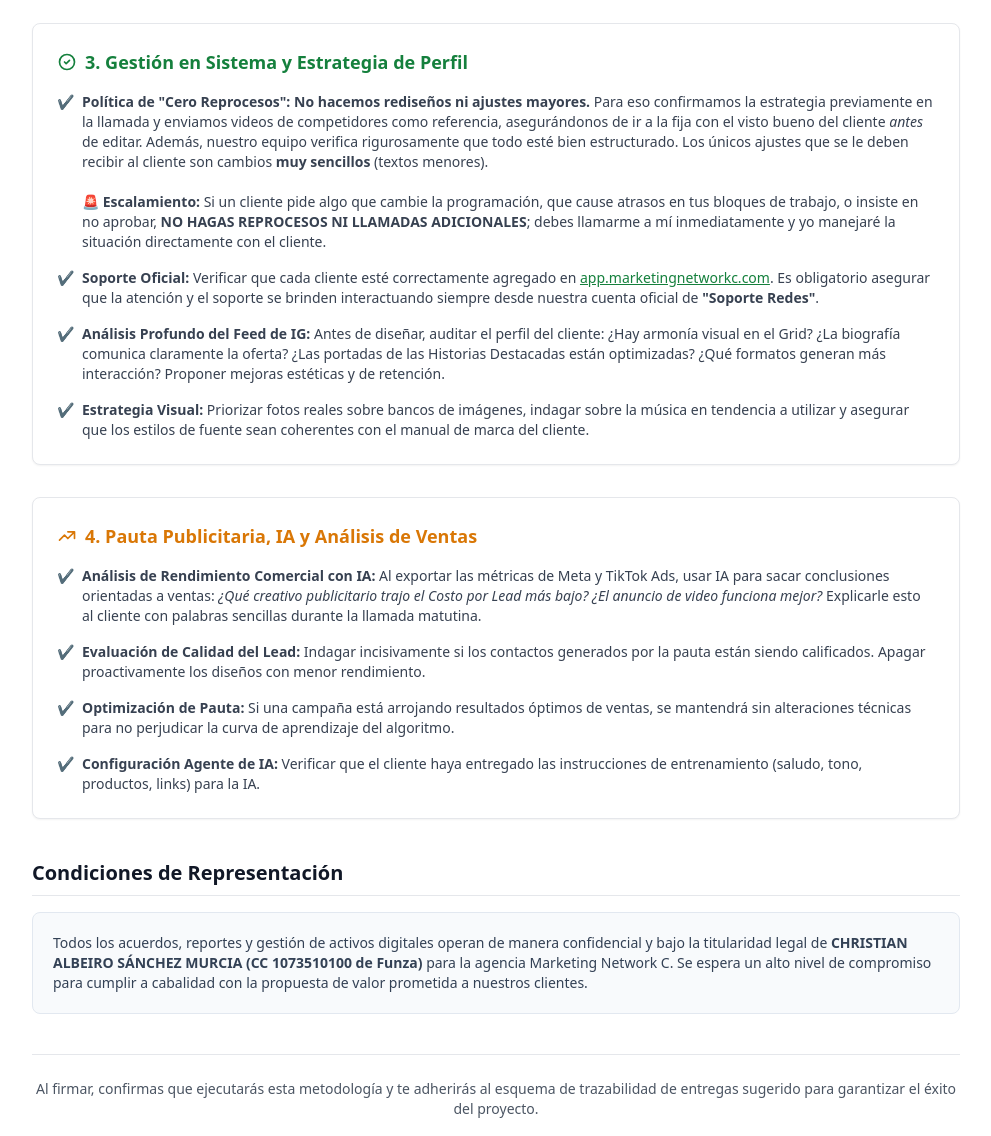
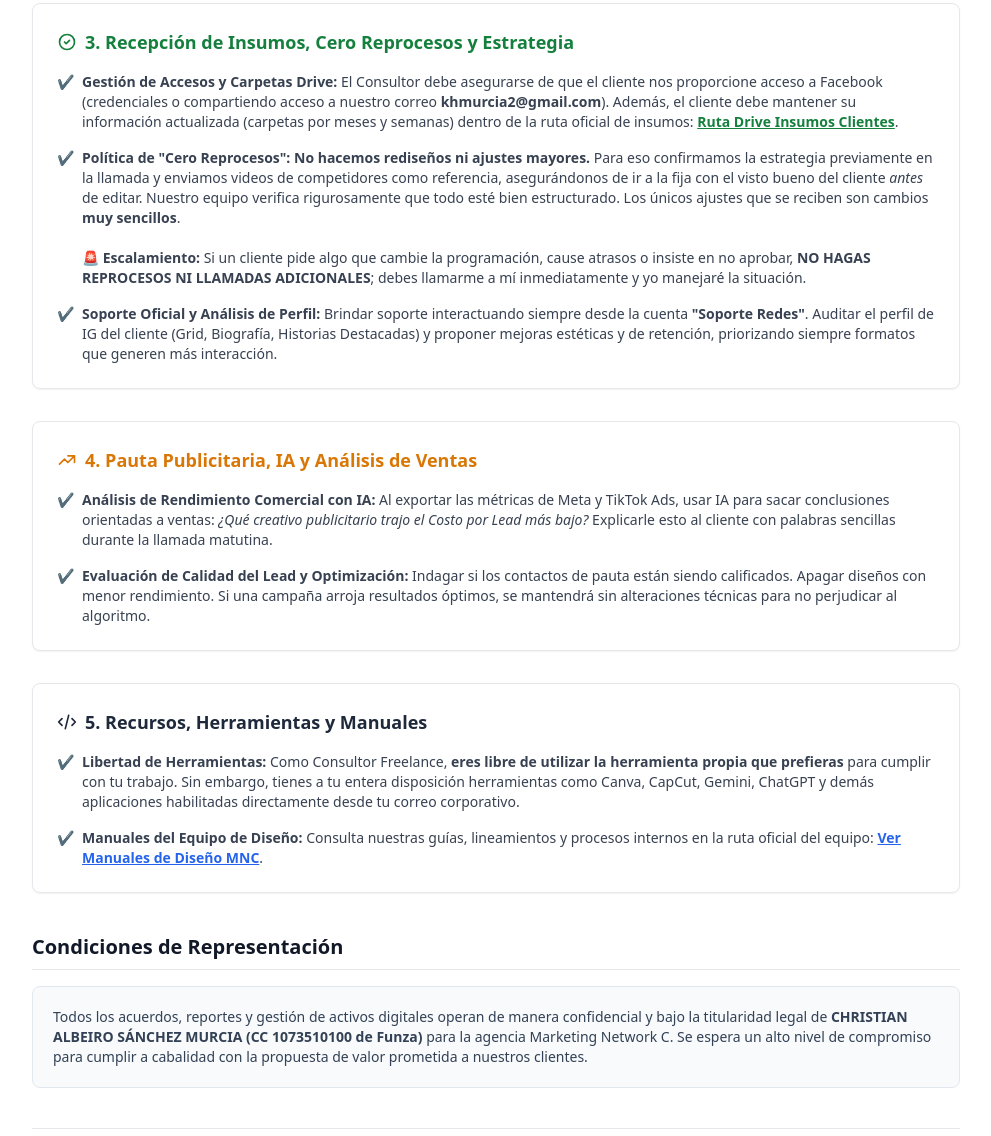
Before and after one commit to portalwebempresarial/acuerdofrelancedise-ador, a plain HTML site: page index.html in a window 1280 px wide. Shown: the part 1664-2800 px from the top of the page, without its empty margins (144-1135 px from the left). Drawn offline with nearby package versions, Linux system fonts and the light colour scheme.

Commit message:
index.html

```diff
--- a/index.html
+++ b/index.html
@@ -3,7 +3,7 @@
 <head>
     <meta charset="UTF-8">
     <meta name="viewport" content="width=device-width, initial-scale=1.0">
-    <title>Acuerdo de Labores Diarias y SLA - Diseñador Freelance</title>
+    <title>Acuerdo de Labores Diarias y SLA - Consultor de Marketing y Diseño</title>
     <script src="https://cdn.tailwindcss.com"></script>
 </head>
 <body class="bg-gray-50 text-gray-800 font-sans antialiased py-10">
@@ -12,13 +12,13 @@
 
         <!-- Encabezado -->
         <div class="text-center mb-10">
-            <h1 class="text-3xl font-bold text-gray-900 mb-2">Acuerdo Operativo y SLA de Diseño</h1>
-            <p class="text-gray-500">Alineación estratégica de labores diarias para el éxito y retención del cliente</p>
+            <h1 class="text-3xl font-bold text-gray-900 mb-2">Acuerdo Operativo y SLA</h1>
+            <p class="text-gray-500">Plan de trabajo y responsabilidades del Consultor de Marketing y Diseño Freelance</p>
         </div>
 
         <!-- Bienvenida / Intro -->
         <div class="mb-8 p-5 bg-blue-50 rounded-xl text-blue-900 text-sm leading-relaxed border border-blue-200">
-            <p><strong>Nuestra filosofía:</strong> La única forma de retener a un cliente es con resultados y una excelente relación humana. Respetamos tu autonomía como diseñador freelance, pero para que tu trabajo fluya sin atrasos ni cuellos de botella, tu rol es ejecutar nuestra metodología en la plataforma <strong>Torre MNC</strong> bajo un esquema de tiempos coordinado. Esto asegura que las campañas fluyan con calidad y el cliente sienta un respaldo real por parte de la agencia.</p>
+            <p><strong>Nuestra filosofía:</strong> La única forma de retener a un cliente es con resultados y una excelente relación humana. Respetamos tu autonomía como Consultor freelance, pero para que tu trabajo fluya sin atrasos ni cuellos de botella, tu rol es ejecutar nuestra metodología en la plataforma <strong>Torre MNC</strong> bajo un esquema de tiempos coordinado. Esto asegura que las campañas fluyan con calidad y el cliente sienta un respaldo estratégico y real por parte de la agencia.</p>
         </div>
 
         <!-- Lista de Actividades -->
@@ -35,7 +35,7 @@
                 <ul class="list-none space-y-4 text-sm text-gray-700">
                     <li class="flex items-start">
                         <span class="text-blue-500 mr-2">✔</span>
-                        <p><strong>Ventana de Sincronización (Las 3 Llamadas del Día):</strong> Avisar al cliente a las 7:00 AM del mismo día o a las 6:00 PM del día anterior. La franja habilitada para ejecutar las <strong>3 llamadas de alineación</strong> con cámara encendida es de <strong>7:00 AM a 8:55 AM</strong>. Se sugiere iniciar las llamadas sobre las 7:45 AM, pero <strong>si el cliente tiene disponibilidad para atender desde las 7:00 AM, ¡mucho mejor!</strong> <strong>Después de las 8:55 AM NO se deben realizar más llamadas.</strong> Si un cliente solicita una reunión fuera de esta ventana, se le debe indicar con buen manejo que tu agenda de diseño ya está en ejecución, que daremos continuidad por WhatsApp y que la llamada se programará para la próxima semana. Esto blinda tus tiempos de edición y evita que te atrases.</p>
+                        <p><strong>Ventana de Sincronización (Las 3 Llamadas del Día):</strong> Avisar al cliente a las 7:00 AM del mismo día o a las 6:00 PM del día anterior. La franja habilitada para ejecutar las <strong>3 llamadas de alineación</strong> con cámara encendida es de <strong>7:00 AM a 8:55 AM</strong>. Se sugiere iniciar las llamadas sobre las 7:45 AM, pero <strong>si el cliente tiene disponibilidad para atender desde las 7:00 AM, ¡mucho mejor!</strong> <strong>Después de las 8:55 AM NO se deben realizar más llamadas.</strong> Si un cliente solicita una reunión fuera de esta ventana, se le debe indicar con buen manejo que tu agenda de consultoría y diseño ya está en ejecución, que daremos continuidad por WhatsApp y que la llamada se programará para la próxima semana. Esto blinda tus tiempos y evita atrasos.</p>
                     </li>
                     <li class="flex items-start">
                         <span class="text-blue-500 mr-2">✔</span>
@@ -60,14 +60,14 @@
                     <!-- PREPARACIÓN -->
                     <div class="flex flex-col md:flex-row bg-white border border-slate-200 rounded p-3">
                         <div class="md:w-1/4 font-bold text-slate-700">07:00 AM - 08:55 AM</div>
-                        <div class="md:w-3/4 text-sm text-slate-600">Revisión de chats, confirmaciones y ejecución de las <strong>3 llamadas de alineación</strong> con los clientes del día (ideal si el cliente puede desde las 7:00 AM, sugerido 7:45 AM). Envío de minutas. (Cierre de sincronización).</div>
+                        <div class="md:w-3/4 text-sm text-slate-600">Revisión de chats, confirmaciones y ejecución de las <strong>3 llamadas de alineación</strong> con los clientes del día. Envío de minutas. (Cierre de sincronización).</div>
                     </div>
 
                     <!-- CLIENTE 1 -->
                     <div class="flex flex-col md:flex-row bg-blue-50 border-l-4 border-blue-500 rounded p-3">
                         <div class="md:w-1/4 font-bold text-blue-800">CLIENTE 1</div>
                         <div class="md:w-3/4 text-sm text-blue-900 space-y-1">
-                            <p><strong>09:00 AM - 11:00 AM:</strong> Bloque sugerido de edición, diseño y carga a Torre MNC. <span class="font-bold underline">Hito de entrega de propuestas al cliente: 11:00 AM.</span></p>
+                            <p><strong>09:00 AM - 11:00 AM:</strong> Bloque sugerido de edición, estrategia y carga a Torre MNC. <span class="font-bold underline">Hito de entrega de propuestas: 11:00 AM.</span></p>
                             <p><strong>11:00 AM - 01:00 PM:</strong> Ventana de revisión de 2 horas para el cliente.</p>
                             <p><strong>01:00 PM:</strong> Aprobación automática (Silencio Positivo) y continuidad inmediata con la programación y publicación.</p>
                         </div>
@@ -77,7 +77,7 @@
                     <div class="flex flex-col md:flex-row bg-emerald-50 border-l-4 border-emerald-500 rounded p-3">
                         <div class="md:w-1/4 font-bold text-emerald-800">CLIENTE 2</div>
                         <div class="md:w-3/4 text-sm text-emerald-900 space-y-1">
-                            <p><strong>11:00 AM - 01:00 PM:</strong> Bloque sugerido de edición, diseño y carga a Torre MNC. <span class="font-bold underline">Hito de entrega de propuestas al cliente: 01:00 PM.</span></p>
+                            <p><strong>11:00 AM - 01:00 PM:</strong> Bloque sugerido de edición, estrategia y carga a Torre MNC. <span class="font-bold underline">Hito de entrega de propuestas: 01:00 PM.</span></p>
                             <p><strong>01:00 PM - 03:00 PM:</strong> Ventana de revisión de 2 horas para el cliente.</p>
                             <p><strong>03:00 PM:</strong> Aprobación automática (Silencio Positivo) y continuidad inmediata con la programación y publicación.</p>
                         </div>
@@ -93,7 +93,7 @@
                     <div class="flex flex-col md:flex-row bg-purple-50 border-l-4 border-purple-500 rounded p-3">
                         <div class="md:w-1/4 font-bold text-purple-800">CLIENTE 3</div>
                         <div class="md:w-3/4 text-sm text-purple-900 space-y-1">
-                            <p><strong>02:00 PM - 04:00 PM:</strong> Bloque sugerido de edición, diseño y carga a Torre MNC. <span class="font-bold underline">Hito de entrega de propuestas al cliente: 04:00 PM.</span></p>
+                            <p><strong>02:00 PM - 04:00 PM:</strong> Bloque sugerido de edición, estrategia y carga a Torre MNC. <span class="font-bold underline">Hito de entrega de propuestas: 04:00 PM.</span></p>
                             <p><strong>04:00 PM - 06:00 PM:</strong> Ventana de revisión de 2 horas para el cliente.</p>
                             <p><strong>06:00 PM:</strong> Aprobación automática (Silencio Positivo) y continuidad inmediata con la programación y publicación.</p>
                         </div>
@@ -107,28 +107,24 @@
                 </div>
             </div>
 
-            <!-- Fase 3: Gestión y Aprobación Operativa -->
+            <!-- Fase 3: Recepción de Insumos y Gestión Operativa -->
             <div class="bg-white border border-gray-200 rounded-lg p-6 shadow-sm">
                 <h3 class="text-lg font-bold text-green-700 mb-4 flex items-center">
                     <svg class="w-5 h-5 mr-2" fill="none" stroke="currentColor" viewBox="0 0 24 24"><path stroke-linecap="round" stroke-linejoin="round" stroke-width="2" d="M9 12l2 2 4-4m6 2a9 9 0 11-18 0 9 9 0 0118 0z"></path></svg>
-                    3. Gestión en Sistema y Estrategia de Perfil
+                    3. Recepción de Insumos, Cero Reprocesos y Estrategia
                 </h3>
                 <ul class="list-none space-y-4 text-sm text-gray-700">
                     <li class="flex items-start">
                         <span class="text-green-600 mr-2">✔</span>
-                        <p><strong>Política de "Cero Reprocesos":</strong> <strong>No hacemos rediseños ni ajustes mayores.</strong> Para eso confirmamos la estrategia previamente en la llamada y enviamos videos de competidores como referencia, asegurándonos de ir a la fija con el visto bueno del cliente <em>antes</em> de editar. Además, nuestro equipo verifica rigurosamente que todo esté bien estructurado. Los únicos ajustes que se le deben recibir al cliente son cambios <strong>muy sencillos</strong> (textos menores). <br><br>🚨 <strong>Escalamiento:</strong> Si un cliente pide algo que cambie la programación, que cause atrasos en tus bloques de trabajo, o insiste en no aprobar, <strong>NO HAGAS REPROCESOS NI LLAMADAS ADICIONALES</strong>; debes llamarme a mí inmediatamente y yo manejaré la situación directamente con el cliente.</p>
+                        <p><strong>Gestión de Accesos y Carpetas Drive:</strong> El Consultor debe asegurarse de que el cliente nos proporcione acceso a Facebook (credenciales o compartiendo acceso a nuestro correo <strong>khmurcia2@gmail.com</strong>). Además, el cliente debe mantener su información actualizada (carpetas por meses y semanas) dentro de la ruta oficial de insumos: <a href="https://drive.google.com/drive/folders/1-YXWWdy0u4hnWBIhyfys2sm2kMK2Hu16" target="_blank" class="text-green-700 underline font-semibold">Ruta Drive Insumos Clientes</a>.</p>
                     </li>
                     <li class="flex items-start">
                         <span class="text-green-600 mr-2">✔</span>
-                        <p><strong>Soporte Oficial:</strong> Verificar que cada cliente esté correctamente agregado en <a href="https://app.marketingnetworkc.com/" class="text-green-700 underline" target="_blank">app.marketingnetworkc.com</a>. Es obligatorio asegurar que la atención y el soporte se brinden interactuando siempre desde nuestra cuenta oficial de <strong>"Soporte Redes"</strong>.</p>
+                        <p><strong>Política de "Cero Reprocesos":</strong> <strong>No hacemos rediseños ni ajustes mayores.</strong> Para eso confirmamos la estrategia previamente en la llamada y enviamos videos de competidores como referencia, asegurándonos de ir a la fija con el visto bueno del cliente <em>antes</em> de editar. Nuestro equipo verifica rigurosamente que todo esté bien estructurado. Los únicos ajustes que se reciben son cambios <strong>muy sencillos</strong>. <br><br>🚨 <strong>Escalamiento:</strong> Si un cliente pide algo que cambie la programación, cause atrasos o insiste en no aprobar, <strong>NO HAGAS REPROCESOS NI LLAMADAS ADICIONALES</strong>; debes llamarme a mí inmediatamente y yo manejaré la situación.</p>
                     </li>
                     <li class="flex items-start">
                         <span class="text-green-600 mr-2">✔</span>
-                        <p><strong>Análisis Profundo del Feed de IG:</strong> Antes de diseñar, auditar el perfil del cliente: ¿Hay armonía visual en el Grid? ¿La biografía comunica claramente la oferta? ¿Las portadas de las Historias Destacadas están optimizadas? ¿Qué formatos generan más interacción? Proponer mejoras estéticas y de retención.</p>
-                    </li>
-                    <li class="flex items-start">
-                        <span class="text-green-600 mr-2">✔</span>
-                        <p><strong>Estrategia Visual:</strong> Priorizar fotos reales sobre bancos de imágenes, indagar sobre la música en tendencia a utilizar y asegurar que los estilos de fuente sean coherentes con el manual de marca del cliente.</p>
+                        <p><strong>Soporte Oficial y Análisis de Perfil:</strong> Brindar soporte interactuando siempre desde la cuenta <strong>"Soporte Redes"</strong>. Auditar el perfil de IG del cliente (Grid, Biografía, Historias Destacadas) y proponer mejoras estéticas y de retención, priorizando siempre formatos que generen más interacción.</p>
                     </li>
                 </ul>
             </div>
@@ -142,22 +138,33 @@
                 <ul class="list-none space-y-4 text-sm text-gray-700">
                     <li class="flex items-start">
                         <span class="text-amber-500 mr-2">✔</span>
-                        <p><strong>Análisis de Rendimiento Comercial con IA:</strong> Al exportar las métricas de Meta y TikTok Ads, usar IA para sacar conclusiones orientadas a ventas: <em>¿Qué creativo publicitario trajo el Costo por Lead más bajo? ¿El anuncio de video funciona mejor?</em> Explicarle esto al cliente con palabras sencillas durante la llamada matutina.</p>
+                        <p><strong>Análisis de Rendimiento Comercial con IA:</strong> Al exportar las métricas de Meta y TikTok Ads, usar IA para sacar conclusiones orientadas a ventas: <em>¿Qué creativo publicitario trajo el Costo por Lead más bajo?</em> Explicarle esto al cliente con palabras sencillas durante la llamada matutina.</p>
                     </li>
                     <li class="flex items-start">
                         <span class="text-amber-500 mr-2">✔</span>
-                        <p><strong>Evaluación de Calidad del Lead:</strong> Indagar incisivamente si los contactos generados por la pauta están siendo calificados. Apagar proactivamente los diseños con menor rendimiento.</p>
-                    </li>
-                    <li class="flex items-start">
-                        <span class="text-amber-500 mr-2">✔</span>
-                        <p><strong>Optimización de Pauta:</strong> Si una campaña está arrojando resultados óptimos de ventas, se mantendrá sin alteraciones técnicas para no perjudicar la curva de aprendizaje del algoritmo.</p>
-                    </li>
-                    <li class="flex items-start">
-                        <span class="text-amber-500 mr-2">✔</span>
-                        <p><strong>Configuración Agente de IA:</strong> Verificar que el cliente haya entregado las instrucciones de entrenamiento (saludo, tono, productos, links) para la IA.</p>
+                        <p><strong>Evaluación de Calidad del Lead y Optimización:</strong> Indagar si los contactos de pauta están siendo calificados. Apagar diseños con menor rendimiento. Si una campaña arroja resultados óptimos, se mantendrá sin alteraciones técnicas para no perjudicar al algoritmo.</p>
                     </li>
                 </ul>
             </div>
+
+            <!-- Herramientas y Recursos -->
+            <div class="bg-white border border-gray-200 rounded-lg p-6 shadow-sm">
+                <h3 class="text-lg font-bold text-slate-800 mb-4 flex items-center">
+                    <svg class="w-5 h-5 mr-2" fill="none" stroke="currentColor" viewBox="0 0 24 24"><path stroke-linecap="round" stroke-linejoin="round" stroke-width="2" d="M10 20l4-16m4 4l4 4-4 4M6 16l-4-4 4-4"></path></svg>
+                    5. Recursos, Herramientas y Manuales
+                </h3>
+                <ul class="list-none space-y-4 text-sm text-gray-700">
+                    <li class="flex items-start">
+                        <span class="text-slate-500 mr-2">✔</span>
+                        <p><strong>Libertad de Herramientas:</strong> Como Consultor Freelance, <strong>eres libre de utilizar la herramienta propia que prefieras</strong> para cumplir con tu trabajo. Sin embargo, tienes a tu entera disposición herramientas como Canva, CapCut, Gemini, ChatGPT y demás aplicaciones habilitadas directamente desde tu correo corporativo.</p>
+                    </li>
+                    <li class="flex items-start">
+                        <span class="text-slate-500 mr-2">✔</span>
+                        <p><strong>Manuales del Equipo de Diseño:</strong> Consulta nuestras guías, lineamientos y procesos internos en la ruta oficial del equipo: <a href="https://drive.google.com/drive/folders/1CyjUaQn5Yr6bzilePWkZpG9aYqmFE5NN" target="_blank" class="text-blue-600 underline font-semibold">Ver Manuales de Diseño MNC</a>.</p>
+                    </li>
+                </ul>
+            </div>
+
         </div>
 
         <!-- Condiciones Legales -->
@@ -173,7 +180,7 @@
             <p class="mb-6 text-gray-600 text-sm">Al firmar, confirmas que ejecutarás esta metodología y te adherirás al esquema de trazabilidad de entregas sugerido para garantizar el éxito del proyecto.</p>
 
             <form onsubmit="event.preventDefault(); alert('¡Acuerdo aceptado! Metodología de Marketing Network C alineada.');" class="max-w-md mx-auto space-y-4">
-                <input type="text" placeholder="Nombre Completo del Diseñador" required class="w-full px-4 py-2 border border-gray-300 rounded-lg focus:outline-none focus:ring-2 focus:ring-blue-500">
+                <input type="text" placeholder="Nombre Completo del Consultor" required class="w-full px-4 py-2 border border-gray-300 rounded-lg focus:outline-none focus:ring-2 focus:ring-blue-500">
                 <input type="text" placeholder="Documento de Identidad (C.C.)" required class="w-full px-4 py-2 border border-gray-300 rounded-lg focus:outline-none focus:ring-2 focus:ring-blue-500">
 
                 <button type="submit" class="w-full py-3 bg-blue-600 text-white font-semibold rounded-lg hover:bg-blue-700 transition-colors shadow-md">
```
